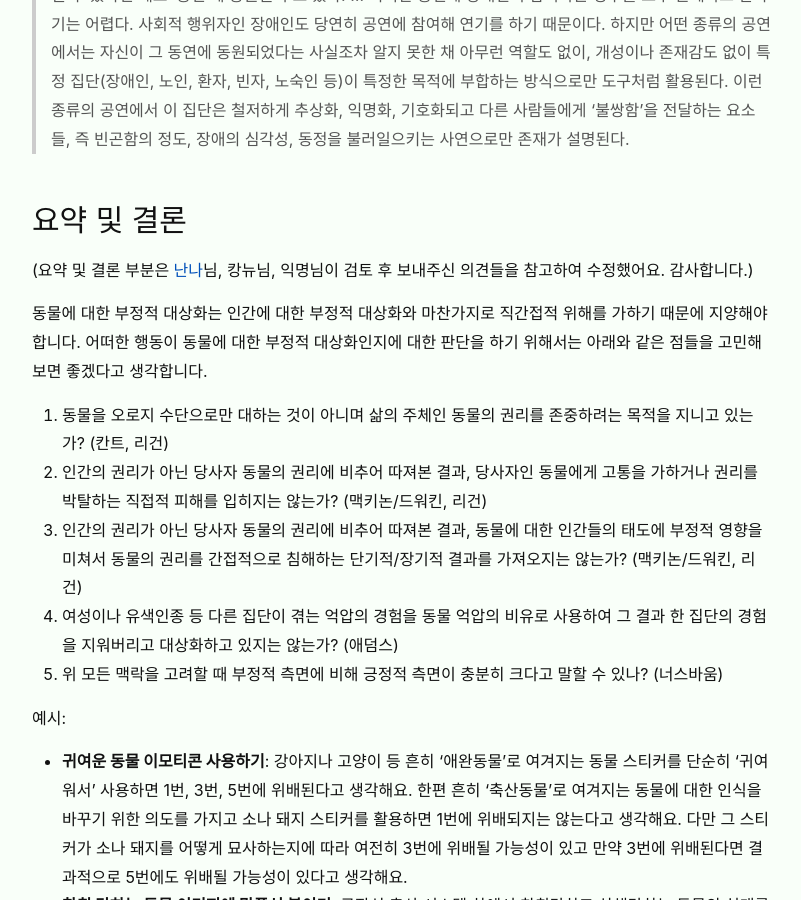
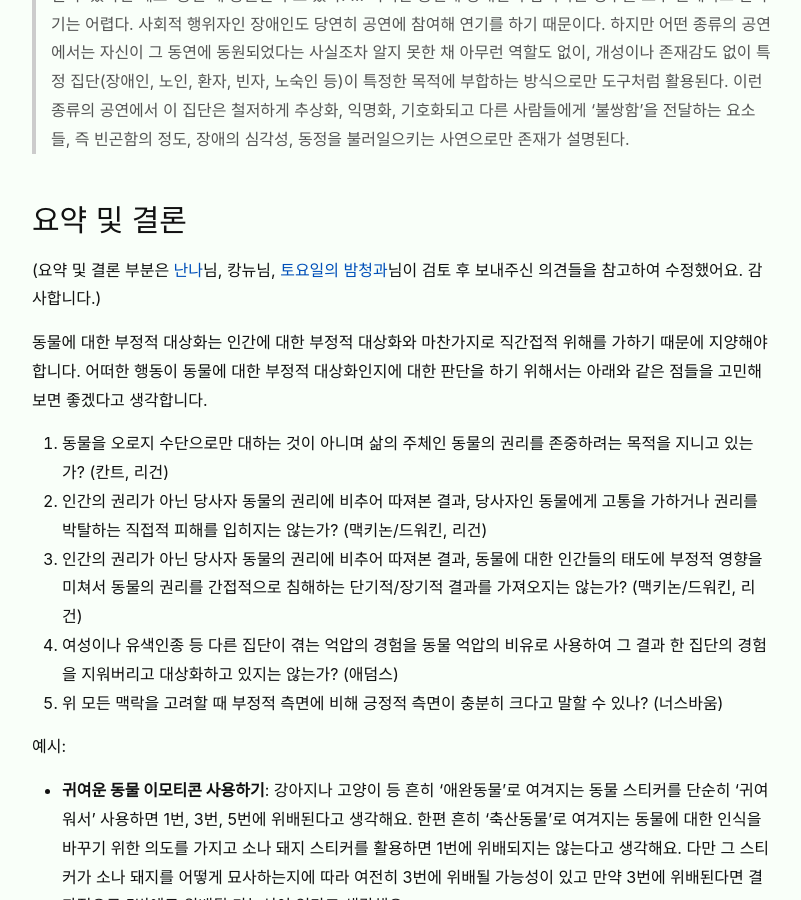
Before and after one commit to veganstudies/veganstudies.github.io, a Jekyll site: the page built from _posts/2019-09-14-animal-objectification.md, in a window 1280 px wide and 900 px high, scrolled down 7121 px. Shown: the whole window, without its empty margins (238-1039 px from the left). Built offline with Jekyll 4.4.1, drawn with Linux system fonts in a browser that asks for light colours.

Commit message:
Update 2019-09-14-animal-objectification.md

```diff
--- a/_posts/2019-09-14-animal-objectification.md
+++ b/_posts/2019-09-14-animal-objectification.md
@@ -317,7 +317,8 @@ agency 아예 움직일 수 없는lacking in activity 것으로 간주하기
 ## 요약 및 결론
 
 (요약 및 결론 부분은 [난나](https://twitter.com/nunnunanna421)님,
-캉뉴님, 익명님이 검토 후 보내주신 의견들을 참고하여 수정했어요. 감사합니다.)
+캉뉴님, [토요일의 밤청과](https://twitter.com/breakspeciesism)님이
+검토 후 보내주신 의견들을 참고하여 수정했어요. 감사합니다.)
 
 동물에 대한 부정적 대상화는 인간에 대한 부정적 대상화와 마찬가지로 직간접적 위해를
 가하기 때문에 지양해야 합니다. 어떠한 행동이 동물에 대한 부정적 대상화인지에 대한
```
